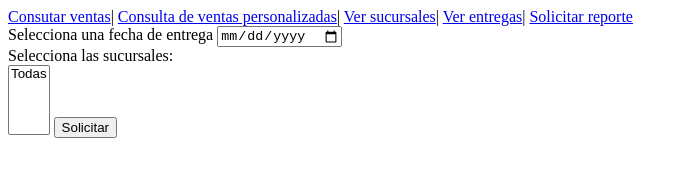
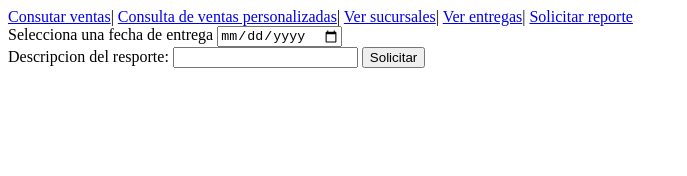
Before and after one commit to EfrainRojasP/MiProyectoTerminal, a website: page src/Publico/GerenteRegional/solicitarReporte.html in a window 1280 px wide. Shown: the whole page, without its empty margins (0-687 px from the left). Drawn offline with Linux system fonts and the light colour scheme; no server answers.

Commit message:
Añdimos scripts y cargamos info

```diff
--- a/src/Publico/GerenteRegional/solicitarReporte.html
+++ b/src/Publico/GerenteRegional/solicitarReporte.html
@@ -1,33 +1,35 @@
 <!DOCTYPE html>
 <html lang="en">
+
 <head>
     <meta charset="UTF-8">
     <meta http-equiv="X-UA-Compatible" content="IE=edge">
     <meta name="viewport" content="width=device-width, initial-scale=1.0">
     <title>Solicitar reporte</title>
     <script src="../JavaScript/validar.js"></script>
+    <script src="../JavaScript/Peticiones/VerificarReporte.js"></script>
 </head>
+
 <body>
-    <a href="ventas.html">Consutar ventas</a>|
+    <nav>
+        <a href="ventas.html">Consutar ventas</a>|
         <a href="consultaVentasPersonalizadas.html">Consulta de ventas personalizadas</a>|
         <a href="verSucursales.html">Ver sucursales</a>|
         <a href="entrgas.html">Ver entregas</a>|
         <a href="solicitarReporte.html">Solicitar reporte</a>
+    </nav>
     <section id="programarEntrega">
-        <form action="">
+        <form action="./reporteSolicitado.html">
             <label for="fechaEntrega">
                 Selecciona una fecha de entrega <input type="date" name="fechaEntrega" id="fechaEntrega"><br>
             </label>
-            <label for="seleccionSucursal">
-                Selecciona las sucursales:
-                <br>
-                <select multiple name="seleccionSucursal" id="seleccionSucursal">
-                    <option value="todas">Todas</option>
-                </select>
-            </label>
+            <label for="descripcionRpo">Descripcion del resporte: </label>
+            <input required type="text" name="descripcionRpo" id="descripcionRpo" maxlength="255" minlength="10">
             <button type="submit" id="btnSolicitar">Solicitar</button>
         </form>
     </section>
     <script src="../JavaScript/eventosSolicitarReporte.js"></script>
+    <script src="../JavaScript/Peticiones/SolicitarReporte.js"></script>
 </body>
+
 </html>
```
